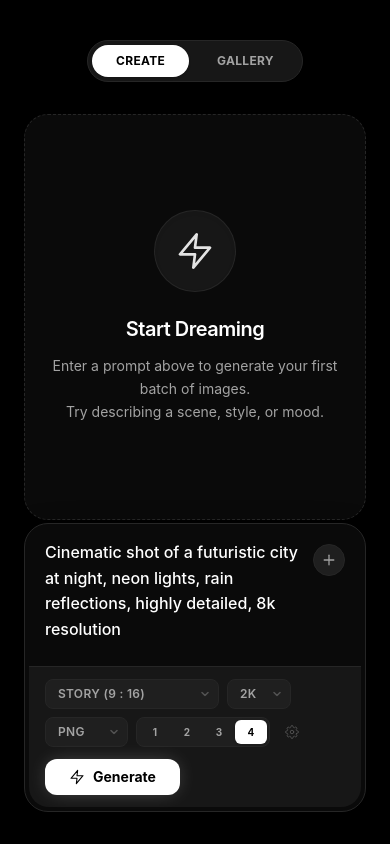
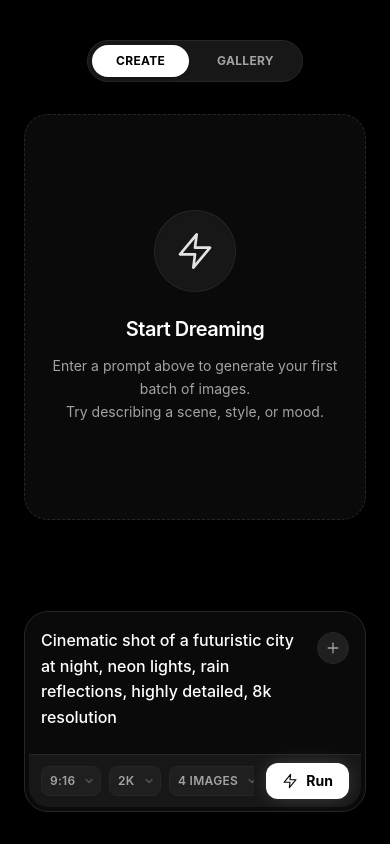
Before and after one commit to Angais/dreamint, a Next.js app: page / in a window 390 px wide. Built offline with nearby package versions, Linux system fonts and the light colour scheme.

Commit message:
feat: optimize prompt bar for mobile and improve visual consistency

```diff
--- a/app/_components/create-page.tsx
+++ b/app/_components/create-page.tsx
@@ -33,6 +33,7 @@ const STORAGE_KEYS = {
   budgetCents: "seedream:budget_cents",
   spentCents: "seedream:spent_cents",
   geminiApiKey: "seedream:gemini_api_key",
+  googleSearchEnabled: "seedream:google_search_enabled",
 } as const;
 
 const MAX_ATTACHMENTS = 8;
@@ -179,6 +180,7 @@ export function CreatePage() {
   const [imageCount, setImageCount] = useState<number>(4);
   const [apiKey, setApiKey] = useState("");
   const [geminiApiKey, setGeminiApiKey] = useState("");
+  const [useGoogleSearch, setUseGoogleSearch] = useState(false);
   const [attachments, setAttachments] = useState<PromptAttachment[]>([]);
   const [attachmentPreview, setAttachmentPreview] = useState<PromptAttachment | null>(null);
   const [generations, setGenerations] = useState<Generation[]>([]);
@@ -248,6 +250,11 @@ export function CreatePage() {
         const storedGeminiApiKey = window.localStorage.getItem(STORAGE_KEYS.geminiApiKey);
         if (storedGeminiApiKey !== null) {
           setGeminiApiKey(storedGeminiApiKey);
+        }
+
+        const storedGoogleSearch = window.localStorage.getItem(STORAGE_KEYS.googleSearchEnabled);
+        if (storedGoogleSearch === "true") {
+          setUseGoogleSearch(true);
         }
 
         let generationData: Generation[] | null = null;
@@ -375,6 +382,7 @@ export function CreatePage() {
     safePersist(STORAGE_KEYS.outputFormat, outputFormat);
     safePersist(STORAGE_KEYS.provider, provider);
     safePersist(STORAGE_KEYS.imageCount, String(imageCount));
+    safePersist(STORAGE_KEYS.googleSearchEnabled, useGoogleSearch ? "true" : null);
 
     const normalizedApiKey = apiKey.trim();
     safePersist(STORAGE_KEYS.apiKey, normalizedApiKey.length > 0 ? normalizedApiKey : null);
@@ -390,6 +398,7 @@ export function CreatePage() {
     imageCount,
     apiKey,
     geminiApiKey,
+    useGoogleSearch,
   ]);
 
   useEffect(() => {
@@ -656,6 +665,7 @@ export function CreatePage() {
     const pendingId = createId("pending");
     const pendingSize = calculateImageSize(aspect, quality);
     const inputImageSnapshot = attachmentInputImages.map((image) => ({ ...image }));
+    const enableGoogleSearch = provider === "gemini" && useGoogleSearch;
 
     const pendingGeneration: Generation = {
       id: pendingId,
@@ -664,6 +674,7 @@ export function CreatePage() {
       quality,
       outputFormat,
       provider, // Added provider here
+      useGoogleSearch: enableGoogleSearch,
       size: pendingSize,
       createdAt: new Date().toISOString(),
       inputImages: inputImageSnapshot,
@@ -693,7 +704,8 @@ export function CreatePage() {
       apiKeyProvided: trimmedApiKey.length > 0,
       geminiApiKeyProvided: trimmedGeminiApiKey.length > 0,
       inputImages: inputImageSnapshot.length,
-      imageCount
+      imageCount,
+      googleSearch: enableGoogleSearch,
     });
 
     const generationPromise = generateSeedream({
@@ -705,6 +717,7 @@ export function CreatePage() {
       outputFormat,
       apiKey: trimmedApiKey.length > 0 ? trimmedApiKey : undefined,
       geminiApiKey: trimmedGeminiApiKey.length > 0 ? trimmedGeminiApiKey : undefined,
+      useGoogleSearch: enableGoogleSearch,
       inputImages: inputImageSnapshot,
     });
 
@@ -869,6 +882,8 @@ export function CreatePage() {
           ? generation.size
           : calculateImageSize(generation.aspect as AspectKey, generation.quality);
       const inputImageSnapshot = generation.inputImages?.map((image) => ({ ...image })) ?? [];
+      const enableGoogleSearch =
+        generation.provider === "gemini" && Boolean(generation.useGoogleSearch);
 
       const pendingGeneration: Generation = {
         ...generation,
@@ -878,6 +893,7 @@ export function CreatePage() {
         inputImages: inputImageSnapshot,
         size: pendingSize,
         outputFormat: generation.outputFormat ?? defaultOutputFormat,
+        useGoogleSearch: enableGoogleSearch,
       };
 
       debugLog("pending:retry", {
@@ -904,6 +920,7 @@ export function CreatePage() {
         outputFormat: generation.outputFormat ?? defaultOutputFormat,
         apiKey: apiKey.trim() || undefined,
         geminiApiKey: geminiApiKey.trim() || undefined,
+        useGoogleSearch: enableGoogleSearch,
         inputImages: inputImageSnapshot,
       });
 
@@ -1093,6 +1110,7 @@ export function CreatePage() {
                 quality={quality}
                 outputFormat={outputFormat}
                 provider={provider}
+                useGoogleSearch={useGoogleSearch}
                 imageCount={imageCount}
                 apiKey={apiKey}
                 geminiApiKey={geminiApiKey}
@@ -1104,6 +1122,7 @@ export function CreatePage() {
                 onQualityChange={setQuality}
                 onOutputFormatChange={setOutputFormat}
                 onProviderChange={setProvider}
+                onToggleGoogleSearch={setUseGoogleSearch}
                 onImageCountChange={setImageCount}
                 onApiKeyChange={setApiKey}
                 onGeminiApiKeyChange={setGeminiApiKey}
--- a/app/_components/create-page/header.tsx
+++ b/app/_components/create-page/header.tsx
@@ -28,6 +28,7 @@ type HeaderProps = {
   quality: QualityKey;
   outputFormat: OutputFormat;
   provider: Provider;
+  useGoogleSearch: boolean;
   imageCount: number;
   apiKey: string;
   geminiApiKey: string;
@@ -39,6 +40,7 @@ type HeaderProps = {
   onQualityChange: (value: QualityKey) => void;
   onOutputFormatChange: (value: OutputFormat) => void;
   onProviderChange: (value: Provider) => void;
+  onToggleGoogleSearch: (value: boolean) => void;
   onImageCountChange: (value: number) => void;
   onApiKeyChange: (value: string) => void;
   onGeminiApiKeyChange: (value: string) => void;
@@ -56,6 +58,7 @@ export function Header({
   quality,
   outputFormat,
   provider,
+  useGoogleSearch,
   imageCount,
   apiKey,
   geminiApiKey,
@@ -67,6 +70,7 @@ export function Header({
   onQualityChange,
   onOutputFormatChange,
   onProviderChange,
+  onToggleGoogleSearch,
   onImageCountChange,
   onApiKeyChange,
   onGeminiApiKeyChange,
@@ -84,9 +88,15 @@ export function Header({
   const formRef = useRef<HTMLFormElement>(null);
   const dragCounterRef = useRef(0);
   const [isDragOver, setIsDragOver] = useState(false);
-
+  const searchToggleDisabled = provider !== "gemini";
   const trimmedPrompt = prompt.trim();
   const generateDisabled = trimmedPrompt.length === 0 || isBudgetLocked;
+  const handleGoogleSearchToggle = () => {
+    if (searchToggleDisabled) {
+      return;
+    }
+    onToggleGoogleSearch(!useGoogleSearch);
+  };
 
   const handleAttachmentButtonClick = () => {
     if (isAttachmentLimitReached) {
@@ -253,7 +263,7 @@ export function Header({
           onDrop={handleDrop}
         >
             {/* Prompt Area */}
-            <div className="relative flex w-full items-start gap-3 px-4 py-3 md:px-5 md:py-4">
+            <div className="relative flex w-full items-start gap-3 px-3 py-3 md:px-5 md:py-4">
                  <textarea
                     ref={promptTextareaRef}
                     value={prompt}
@@ -301,10 +311,11 @@ export function Header({
             ) : null}
 
             {/* Control Bar (Integrated) */}
-            <div className="flex flex-wrap items-center justify-between gap-3 rounded-b-[20px] bg-[var(--bg-subtle)] px-4 py-3 border-t border-[var(--border-subtle)]">
-                 <div className="flex flex-wrap items-center gap-2">
-                    {/* Aspect Selector */}
-                     <div className="relative group/select">
+            <div className="flex flex-nowrap items-center justify-between gap-3 rounded-b-[20px] bg-[var(--bg-subtle)] px-3 py-2 md:px-4 md:py-3 border-t border-[var(--border-subtle)]">
+                 <div className="flex flex-1 items-center gap-2 overflow-x-auto pr-2 [&::-webkit-scrollbar]:hidden" style={{ scrollbarWidth: 'none' }}>
+
+                    {/* Aspect Selector (Desktop: Full Label) */}
+                     <div className="relative group/select shrink-0 hidden md:block">
                         <select
                             value={aspect}
                             onChange={(event) => onAspectSelect(event.target.value)}
@@ -323,12 +334,32 @@ export function Header({
                         </div>
                      </div>
 
-                     {/* Quality Selector (Integrated) */}
-                     <div className="relative group/select">
+                     {/* Aspect Selector (Mobile: Numbers Only) */}
+                     <div className="relative group/select shrink-0 md:hidden">
+                        <select
+                            value={aspect}
+                            onChange={(event) => onAspectSelect(event.target.value)}
+                            className="appearance-none cursor-pointer rounded-lg bg-[var(--bg-input)] border border-[var(--border-subtle)] pl-2 pr-6 py-1.5 text-xs font-semibold uppercase tracking-wide text-[var(--text-secondary)] hover:text-white hover:border-[var(--text-muted)] focus:outline-none focus:ring-1 focus:ring-white/20 transition-colors"
+                        >
+                             {ASPECT_OPTIONS.map((option) => (
+                                <option key={option.value} value={option.value}>
+                                {option.description.replace(/\s/g, "")}
+                                </option>
+                            ))}
+                        </select>
+                        <div className="pointer-events-none absolute right-2 top-1/2 -translate-y-1/2 text-[var(--text-muted)]">
+                             <svg width="8" height="5" viewBox="0 0 8 5" fill="none" xmlns="http://www.w3.org/2000/svg">
+                                <path d="M1 1L4 4L7 1" stroke="currentColor" strokeWidth="1.5" strokeLinecap="round" strokeLinejoin="round"/>
+                            </svg>
+                        </div>
+                     </div>
+
+                     {/* Quality Selector (Dropdown) */}
+                     <div className="relative group/select shrink-0">
                         <select
                             value={quality}
                             onChange={(event) => onQualityChange(event.target.value as QualityKey)}
-                            className="appearance-none cursor-pointer rounded-lg bg-[var(--bg-input)] border border-[var(--border-subtle)] pl-3 pr-8 py-1.5 text-xs font-semibold uppercase tracking-wide text-[var(--text-secondary)] hover:text-white hover:border-[var(--text-muted)] focus:outline-none focus:ring-1 focus:ring-white/20 transition-colors"
+                            className="appearance-none cursor-pointer rounded-lg bg-[var(--bg-input)] border border-[var(--border-subtle)] pl-2 pr-6 md:pl-3 md:pr-8 py-1.5 text-xs font-semibold uppercase tracking-wide text-[var(--text-secondary)] hover:text-white hover:border-[var(--text-muted)] focus:outline-none focus:ring-1 focus:ring-white/20 transition-colors"
                         >
                              {QUALITY_OPTIONS.map((option) => (
                                 <option key={option.value} value={option.value}>
@@ -336,57 +367,39 @@ export function Header({
                                 </option>
                             ))}
                         </select>
-                        <div className="pointer-events-none absolute right-2.5 top-1/2 -translate-y-1/2 text-[var(--text-muted)]">
+                        <div className="pointer-events-none absolute right-2 md:right-2.5 top-1/2 -translate-y-1/2 text-[var(--text-muted)]">
                              <svg width="8" height="5" viewBox="0 0 8 5" fill="none" xmlns="http://www.w3.org/2000/svg">
                                 <path d="M1 1L4 4L7 1" stroke="currentColor" strokeWidth="1.5" strokeLinecap="round" strokeLinejoin="round"/>
                             </svg>
                         </div>
                      </div>
 
-                     {/* Output Format Selector */}
-                     <div className="relative group/select">
+                     {/* Image Count Selector (Dropdown) */}
+                     <div className="relative group/select shrink-0">
                         <select
-                            value={outputFormat}
-                            onChange={(event) => onOutputFormatChange(event.target.value as OutputFormat)}
-                            className="appearance-none cursor-pointer rounded-lg bg-[var(--bg-input)] border border-[var(--border-subtle)] pl-3 pr-8 py-1.5 text-xs font-semibold uppercase tracking-wide text-[var(--text-secondary)] hover:text-white hover:border-[var(--text-muted)] focus:outline-none focus:ring-1 focus:ring-white/20 transition-colors"
+                            value={imageCount}
+                            onChange={(event) => onImageCountChange(parseInt(event.target.value, 10))}
+                            className="appearance-none cursor-pointer rounded-lg bg-[var(--bg-input)] border border-[var(--border-subtle)] pl-2 pr-6 md:pl-3 md:pr-8 py-1.5 text-xs font-semibold uppercase tracking-wide text-[var(--text-secondary)] hover:text-white hover:border-[var(--text-muted)] focus:outline-none focus:ring-1 focus:ring-white/20 transition-colors"
                         >
-                             {OUTPUT_FORMAT_OPTIONS.map((option) => (
-                                <option key={option.value} value={option.value}>
-                                {option.label}
+                             {[1, 2, 3, 4].map((count) => (
+                                <option key={count} value={count}>
+                                {count} {count === 1 ? "Image" : "Images"}
                                 </option>
                             ))}
                         </select>
-                        <div className="pointer-events-none absolute right-2.5 top-1/2 -translate-y-1/2 text-[var(--text-muted)]">
+                        <div className="pointer-events-none absolute right-2 md:right-2.5 top-1/2 -translate-y-1/2 text-[var(--text-muted)]">
                              <svg width="8" height="5" viewBox="0 0 8 5" fill="none" xmlns="http://www.w3.org/2000/svg">
                                 <path d="M1 1L4 4L7 1" stroke="currentColor" strokeWidth="1.5" strokeLinecap="round" strokeLinejoin="round"/>
                             </svg>
                         </div>
                      </div>
 
-                     {/* Image Count Selector */}
-                      <div className="flex items-center rounded-lg bg-[var(--bg-input)] border border-[var(--border-subtle)] p-0.5">
-                         {[1, 2, 3, 4].map((count) => (
-                             <button
-                                key={count}
-                                type="button"
-                                onClick={() => onImageCountChange(count)}
-                                className={`h-6 w-8 rounded-md text-[10px] font-bold transition-all ${
-                                    imageCount === count
-                                    ? "bg-[var(--text-primary)] text-black shadow-sm"
-                                    : "text-[var(--text-secondary)] hover:text-white"
-                                }`}
-                             >
-                                {count}
-                             </button>
-                         ))}
-                      </div>
-
-                       {/* Settings Toggle (API Key only now) */}
+                       {/* Settings Toggle */}
                       <button
                         ref={toggleButtonRef}
                         type="button"
                         onClick={() => onToggleSettings((prev) => !prev)}
-                        className={`flex h-7 w-7 items-center justify-center rounded-lg border transition-all ${
+                        className={`shrink-0 flex h-7 w-7 items-center justify-center rounded-lg border transition-all ${
                              isSettingsOpen
                              ? "bg-white text-black border-white"
                              : "border-transparent text-[var(--text-muted)] hover:text-[var(--text-primary)] hover:bg-[var(--bg-input)]"
@@ -399,10 +412,11 @@ export function Header({
                  <button
                     type="submit"
                     disabled={generateDisabled}
-                    className="group relative flex items-center gap-2 rounded-xl bg-white px-6 py-2 text-sm font-bold text-black shadow-[0_0_20px_-5px_rgba(255,255,255,0.3)] transition-all hover:scale-[1.02] hover:shadow-[0_0_25px_-5px_rgba(255,255,255,0.5)] active:scale-[0.98] disabled:cursor-not-allowed disabled:opacity-50 disabled:shadow-none disabled:grayscale"
+                    className="shrink-0 group relative flex items-center gap-2 rounded-xl bg-white px-4 py-2 md:px-6 text-sm font-bold text-black shadow-[0_0_20px_-5px_rgba(255,255,255,0.3)] transition-all hover:scale-[1.02] hover:shadow-[0_0_25px_-5px_rgba(255,255,255,0.5)] active:scale-[0.98] disabled:cursor-not-allowed disabled:opacity-50 disabled:shadow-none disabled:grayscale"
                  >
                      <LightningIcon className="h-4 w-4" />
-                     <span>{isBudgetLocked ? "Limit Reached" : "Generate"}</span>
+                     <span className="hidden md:inline">{isBudgetLocked ? "Limit Reached" : "Generate"}</span>
+                     <span className="md:hidden">Run</span>
                  </button>
             </div>
 
@@ -420,6 +434,58 @@ export function Header({
                                   onClick={() => onProviderChange(opt.value)}
                                   className={`flex-1 rounded-lg border px-3 py-2 text-xs font-medium transition-all ${
                                     provider === opt.value
+                                      ? "border-[var(--text-primary)] bg-[var(--text-primary)] text-black"
+                                      : "border-[var(--border-subtle)] bg-[var(--bg-input)] text-[var(--text-secondary)] hover:border-[var(--text-muted)]"
+                                  }`}
+                                >
+                                  {opt.label}
+                                </button>
+                              ))}
+                           </div>
+                        </div>
+
+                        {/* Google Search Toggle (In Settings) */}
+                        <div className="space-y-2">
+                           <span className="block text-xs font-bold uppercase tracking-wider text-[var(--text-muted)]">Grounding</span>
+                             <div
+                                className={`flex items-center gap-2 rounded-lg border bg-[var(--bg-input)] px-2.5 py-2 transition-all ${
+                                useGoogleSearch ? "border-[var(--text-primary)]" : "border-[var(--border-subtle)]"
+                                } ${searchToggleDisabled ? "opacity-50" : ""}`}
+                                aria-disabled={searchToggleDisabled}
+                            >
+                                <button
+                                type="button"
+                                onClick={handleGoogleSearchToggle}
+                                disabled={searchToggleDisabled}
+                                aria-pressed={useGoogleSearch}
+                                aria-label="Toggle Google Search grounding"
+                                title={searchToggleDisabled ? "Available when using Gemini" : "Ground with Google Search"}
+                                className={`relative h-5 w-9 rounded-full transition-colors ${
+                                    useGoogleSearch ? "bg-[var(--text-primary)]" : "bg-[var(--border-subtle)]"
+                                } ${searchToggleDisabled ? "cursor-not-allowed" : "cursor-pointer hover:bg-[var(--text-muted)]/60"}`}
+                                >
+                                <span
+                                    className={`absolute top-0.5 left-0.5 h-4 w-4 rounded-full bg-white shadow transition-transform ${
+                                    useGoogleSearch ? "translate-x-4" : ""
+                                    }`}
+                                />
+                                </button>
+                                <span className="text-[10px] font-semibold uppercase tracking-wide text-[var(--text-secondary)]">
+                                {useGoogleSearch ? "Google Search Enabled" : searchToggleDisabled ? "Google Search (Gemini Only)" : "Google Search Disabled"}
+                                </span>
+                            </div>
+                        </div>
+
+                        <div className="space-y-2">
+                           <span className="block text-xs font-bold uppercase tracking-wider text-[var(--text-muted)]">Output Format</span>
+                           <div className="flex gap-2">
+                              {OUTPUT_FORMAT_OPTIONS.map((opt) => (
+                                <button
+                                  key={opt.value}
+                                  type="button"
+                                  onClick={() => onOutputFormatChange(opt.value)}
+                                  className={`flex-1 rounded-lg border px-3 py-2 text-xs font-medium transition-all ${
+                                    outputFormat === opt.value
                                       ? "border-[var(--text-primary)] bg-[var(--text-primary)] text-black"
                                       : "border-[var(--border-subtle)] bg-[var(--bg-input)] text-[var(--text-secondary)] hover:border-[var(--text-muted)]"
                                   }`}
```
Also changed, not shown: app/_components/create-page/generation-details-card.tsx (+6 -1 lines), app/lib/generate-seedream.ts (+7 -0 lines).
